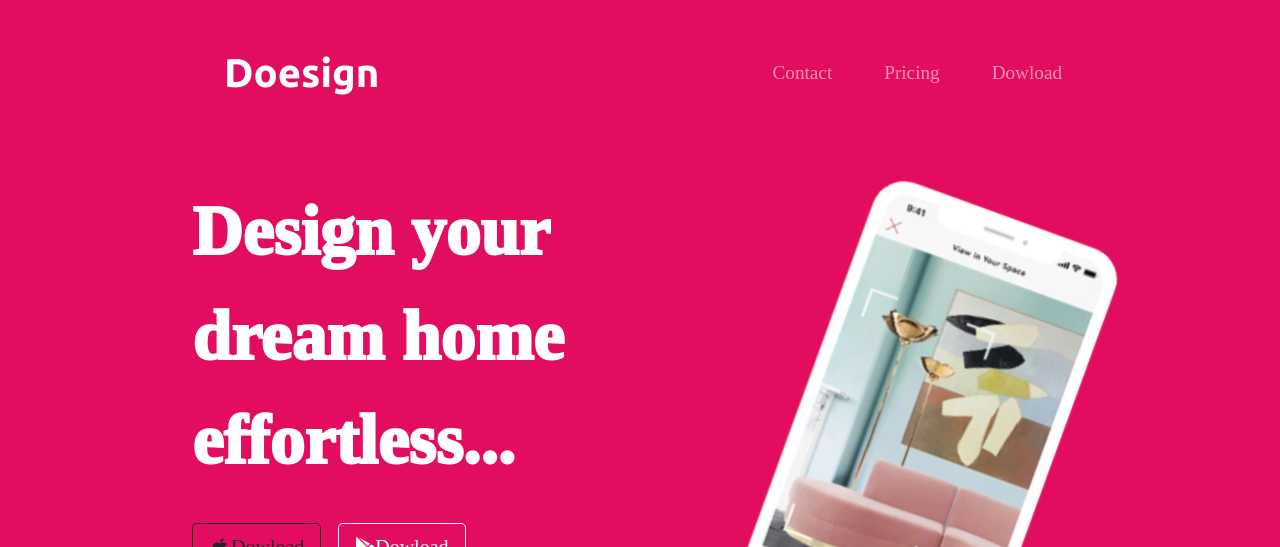
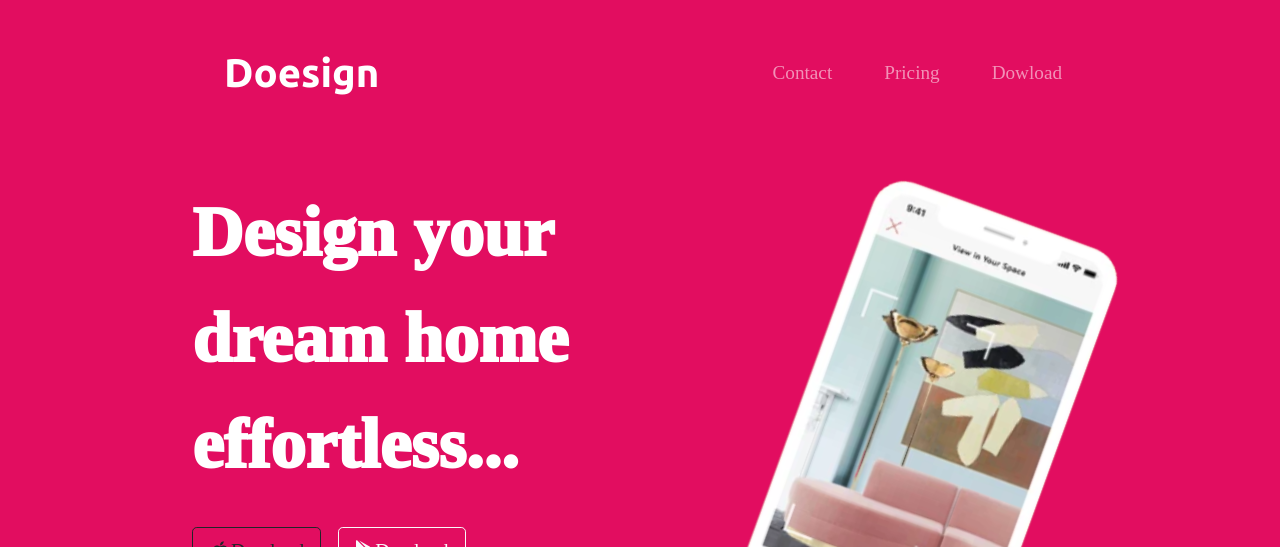
Before and after one commit to aleynaelmass/Doesign, a plain HTML site: page index.html in a window 1280 px wide. Shown: the top 547 px of the page. Drawn offline with nearby package versions, Linux system fonts and the light colour scheme.

Commit message:
Update styles.css

```diff
--- a/css/styles.css
+++ b/css/styles.css
@@ -171,7 +171,7 @@ color: #fff;
 
 .big-heading{
   font-family: 'Montserrat-Black';
-   font-size: 4.35rem;
+   font-size: 4.40rem;
     line-height: 1.5;
     font-weight: 1000;
 
```
